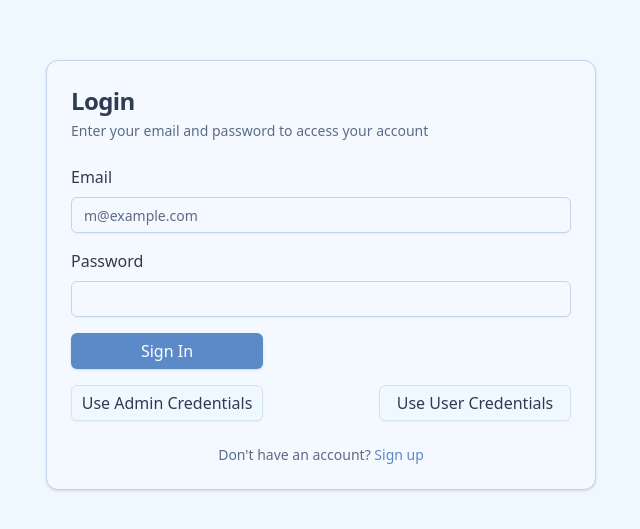
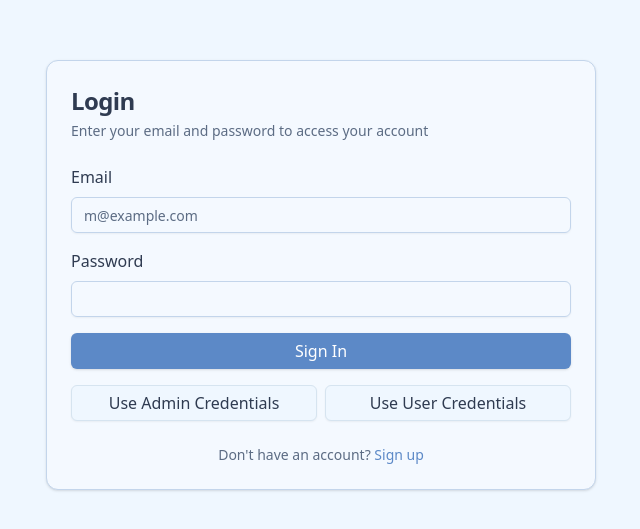
Before and after one commit to nafistarik/e-learning, a Next.js app: page /login in a window 1280 px wide. Shown: the part 125-654 px from the top of the page, without its empty margins (319-959 px from the left). Built offline with nearby package versions, Linux system fonts and the light colour scheme.

Commit message:
fix: button design fix to ensure better horizontal allignment for all the components

```diff
--- a/app/(common)/courses/_components/CourseCard.tsx
+++ b/app/(common)/courses/_components/CourseCard.tsx
@@ -95,17 +95,17 @@ export function CourseCard({ course }: CourseCardProps) {
         <p className="text-lg font-bold text-primary mt-1">${course.price}</p>
 
         {/* Buttons */}
-        <div className="flex gap-3">
+        <div className="flex gap-3 ">
           <Link href={`/courses/${course._id}`} className="flex-1">
-            <Button variant="outline">View Details</Button>
+            <Button className="w-full" variant="outline">View Details</Button>
           </Link>
           <div
             className={cn(
-              "flex-1",
+              "flex-1 ",
               enrollLoading ? "cursor-not-allowed opacity-50" : ""
             )}
           >
-            <Button disabled={enrollLoading} onClick={onEnroll}>
+            <Button disabled={enrollLoading} onClick={onEnroll} className="w-full">
               {enrollLoading ? (
                 <span className="flex items-center gap-2">
                   <Loader2 className="h-4 w-4 animate-spin" />
--- a/components/ui/button.tsx
+++ b/components/ui/button.tsx
@@ -5,7 +5,7 @@ import { cva, type VariantProps } from "class-variance-authority";
 import { cn } from "@/lib/utils";
 
 const buttonVariants = cva(
-  "w-full max-w-48 inline-flex items-center justify-center gap-2 whitespace-nowrap rounded-md font-medium focus-visible:outline-none focus-visible:ring-1 focus-visible:ring-ring disabled:pointer-events-none disabled:opacity-50  disabled:cursor-not-allowed [&_svg]:pointer-events-none [&_svg]:size-4 [&_svg]:shrink-0 text-base transition-all duration-300 ease-in-out",
+  "inline-flex items-center justify-center gap-2 whitespace-nowrap rounded-md font-medium focus-visible:outline-none focus-visible:ring-1 focus-visible:ring-ring disabled:pointer-events-none disabled:opacity-50  disabled:cursor-not-allowed [&_svg]:pointer-events-none [&_svg]:size-4 [&_svg]:shrink-0 text-base transition-all duration-300 ease-in-out",
   {
     variants: {
       variant: {
```
